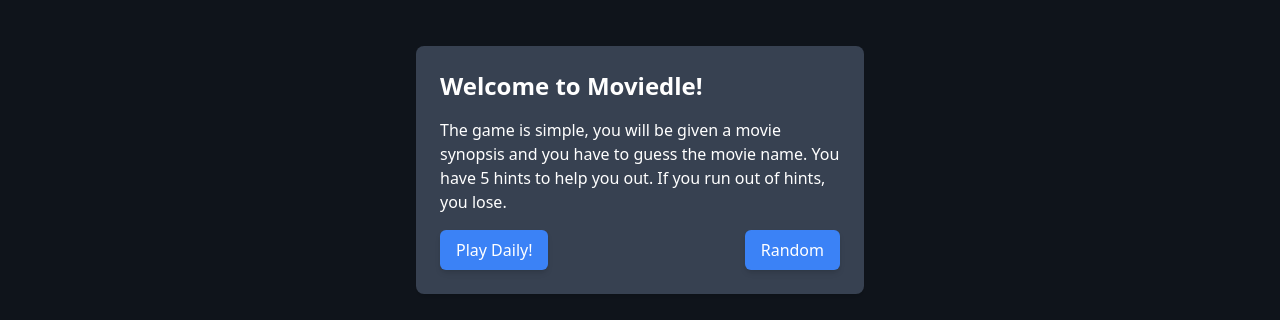
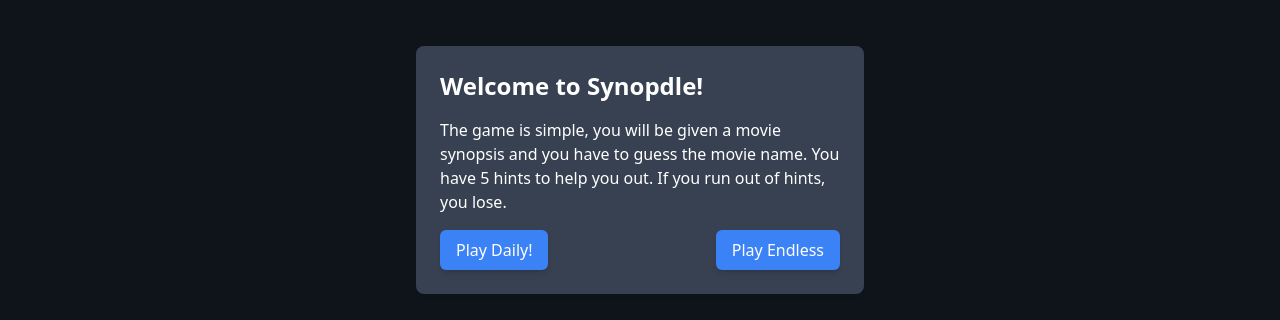
Before and after one commit to nlai659/moviedle, a React (Vite) app: page / in a window 1280 px wide. Shown: the part 230-550 px from the top of the page. Built offline with nearby package versions, Linux system fonts and the light colour scheme; no server answers; what tailwindcss-animated would draw is missing.

Commit message:
Fade out landing modal

```diff
--- a/src/App.tsx
+++ b/src/App.tsx
@@ -106,7 +106,6 @@ function App() {
 
   const onRandomMovie = () => {
     setIsDaily(false);
-    setLandingModalVisible(false);
     resetGame();
     fetchAndSetData(category, false)
   };
@@ -119,10 +118,6 @@ function App() {
     setShowConfetti(false);
   };
 
-  const onPlayDaily = () => {
-    setLandingModalVisible(false);
-  };
-
   return (
     <div className="flex flex-col min-h-screen bg-gray-800">
       {/* Confetti */}
@@ -131,7 +126,7 @@ function App() {
       {/* Landing Modal */}
       <LandingModal
         isVisible={landingModalVisible}
-        onPlayDaily={onPlayDaily}
+        setIsVisible={setLandingModalVisible}
         onRandomMovie={onRandomMovie}
       />
 
--- a/src/components/modal/LandingModal.tsx
+++ b/src/components/modal/LandingModal.tsx
@@ -1,35 +1,65 @@
+import { useState } from "react";
+
 type LandingModalProps = {
   isVisible: boolean;
-    onPlayDaily: () => void;
+  setIsVisible: (isVisible: boolean) => void;
   onRandomMovie: () => void;
 };
 
-const LandingModal = ({ isVisible, onPlayDaily, onRandomMovie }: LandingModalProps) => {
+const LandingModal = ({
+  isVisible,
+  setIsVisible,
+  onRandomMovie,
+}: LandingModalProps) => {
+  const [animateFadeOut, setAnimateFadeOut] = useState(false);
+
+  const handleOnRandomMovie = () => {
+    setAnimateFadeOut(true);
+    onRandomMovie();
+  };
+
+  const onAnimationEnd = () => {
+    setIsVisible(false);
+    setAnimateFadeOut(false);
+  };
+
   return (
-        <div className={`z-50 fixed inset-0 flex justify-center items-center ${isVisible ? '' : 'hidden'}`}>
+    <>
+      {isVisible && (
+        <div
+          className={`z-50 fixed inset-0 flex justify-center items-center ${
+            isVisible && animateFadeOut ? "animate-fade animate-reverse" : ""
+          }`}
+          onAnimationEnd={onAnimationEnd}
+        >
           <div className="fixed inset-0 bg-black bg-opacity-50"></div>
           <div className="bg-gray-700 rounded-lg shadow-md p-6 max-w-md relative">
-                <h2 className="text-2xl font-bold text-white mb-4">Welcome to Moviedle!</h2>
+            <h2 className="text-2xl font-bold text-white mb-4">
+              Welcome to Synopdle!
+            </h2>
             <p className="text-white mb-4">
-                    The game is simple, you will be given a movie synopsis and you have to guess the movie name.
-                    You have 5 hints to help you out. If you run out of hints, you lose.
+              The game is simple, you will be given a movie synopsis and you
+              have to guess the movie name. You have 5 hints to help you out. If
+              you run out of hints, you lose.
             </p>
             <div className="flex justify-between">
               <button
                 className="bg-blue-500 text-white px-4 py-2 rounded-md shadow-md hover:bg-blue-600 transition duration-300"
-                        onClick={onPlayDaily}
+                onClick={() => setAnimateFadeOut(true)}
               >
                 Play Daily!
               </button>
               <button
                 className="bg-blue-500 text-white px-4 py-2 rounded-md shadow-md hover:bg-blue-600 transition duration-300"
-                        onClick={onRandomMovie}
+                onClick={handleOnRandomMovie}
               >
-                        Random
+                Play Endless
               </button>
             </div>
           </div>
         </div>
+      )}
+    </>
   );
 };
 
```
Lines whose indentation alone changed are shown as unchanged.
